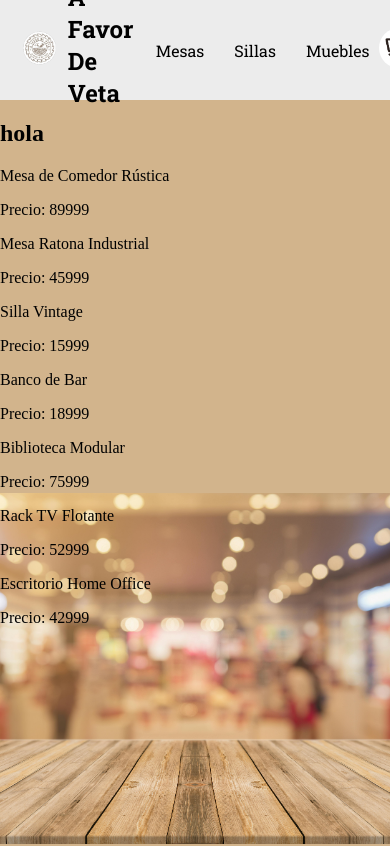
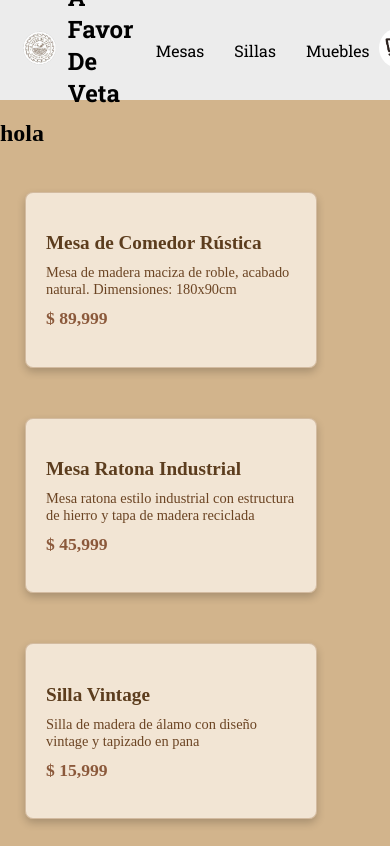
Before and after one commit to LucianoDeMarco/ecommerce-88020, a React (Vite) app: page / in a window 390 px wide. Shown: the top 846 px of the page. Built offline with nearby package versions, Linux system fonts and the light colour scheme.

Commit message:
nuevas actualizaciones

```diff
--- a/package.json
+++ b/package.json
@@ -11,7 +11,8 @@
   },
   "dependencies": {
     "react": "^19.1.1",
-    "react-dom": "^19.1.1"
+    "react-dom": "^19.1.1",
+    "react-router-dom": "^7.9.4"
   },
   "devDependencies": {
     "@eslint/js": "^9.33.0",
--- /dev/null
+++ b/src/components/Item/Item.css
@@ -0,0 +1,35 @@
+.item-card {
+    background-color: rgba(245, 234, 220, 0.9); /* Color beige transparente que combina con madera */
+    border-radius: 8px;
+    padding: 20px;
+    margin: 15px;
+    width: 250px;
+    box-shadow: 0 4px 8px rgba(0, 0, 0, 0.2);
+    transition: transform 0.2s;
+    border: 1px solid rgba(139, 89, 43, 0.3); /* Borde marrón suave */
+}
+
+.item-card:hover {
+    transform: translateY(-5px);
+    box-shadow: 0 6px 12px rgba(0, 0, 0, 0.3);
+}
+
+.item-name {
+    color: #5c3d1e;
+    font-size: 1.2rem;
+    font-weight: bold;
+    margin-bottom: 10px;
+}
+
+.item-price {
+    color: #8b593b;
+    font-weight: bold;
+    font-size: 1.1rem;
+    margin-top: 10px;
+}
+
+.item-description {
+    color: #6b4423;
+    font-size: 0.9rem;
+    margin: 10px 0;
+}
--- a/src/components/Item/Item.jsx
+++ b/src/components/Item/Item.jsx
@@ -1,10 +1,13 @@
 
+
+import './Item.css';
 
 const Item = ({ product }) => {
   return (
-      <div>
-        <p>{product.name}</p>
-        <p>Precio: {product.price}</p>
+      <div className="item-card">
+        <h3 className="item-name">{product.name}</h3>
+        <p className="item-description">{product.description}</p>
+        <p className="item-price">$ {product.price.toLocaleString()}</p>
       </div>
   )
 }
--- /dev/null
+++ b/src/components/ItemList/ItemList.css
@@ -0,0 +1,15 @@
+.items-grid {
+    display: grid;
+    grid-template-columns: repeat(auto-fit, minmax(250px, 1fr));
+    gap: 20px;
+    padding: 20px;
+    max-width: 1200px;
+    margin: 0 auto;
+}
+
+@media (max-width: 768px) {
+    .items-grid {
+        grid-template-columns: repeat(auto-fit, minmax(200px, 1fr));
+        padding: 10px;
+    }
+}
--- a/src/components/ItemList/ItemList.jsx
+++ b/src/components/ItemList/ItemList.jsx
@@ -1,8 +1,10 @@
 import Item from "../Item/Item"
+
+import './ItemList.css';
 
 const ItemList = ({ products }) => {
   return (
-    <div>
+    <div className="items-grid">
       {
         products.map((product) => (
             <Item product={product} key={product.id} />
```
Also changed, not shown: src/data/fetchApi.js (added, +67 -0 lines), 1 other file (tests, documents, lock files or other folders).
